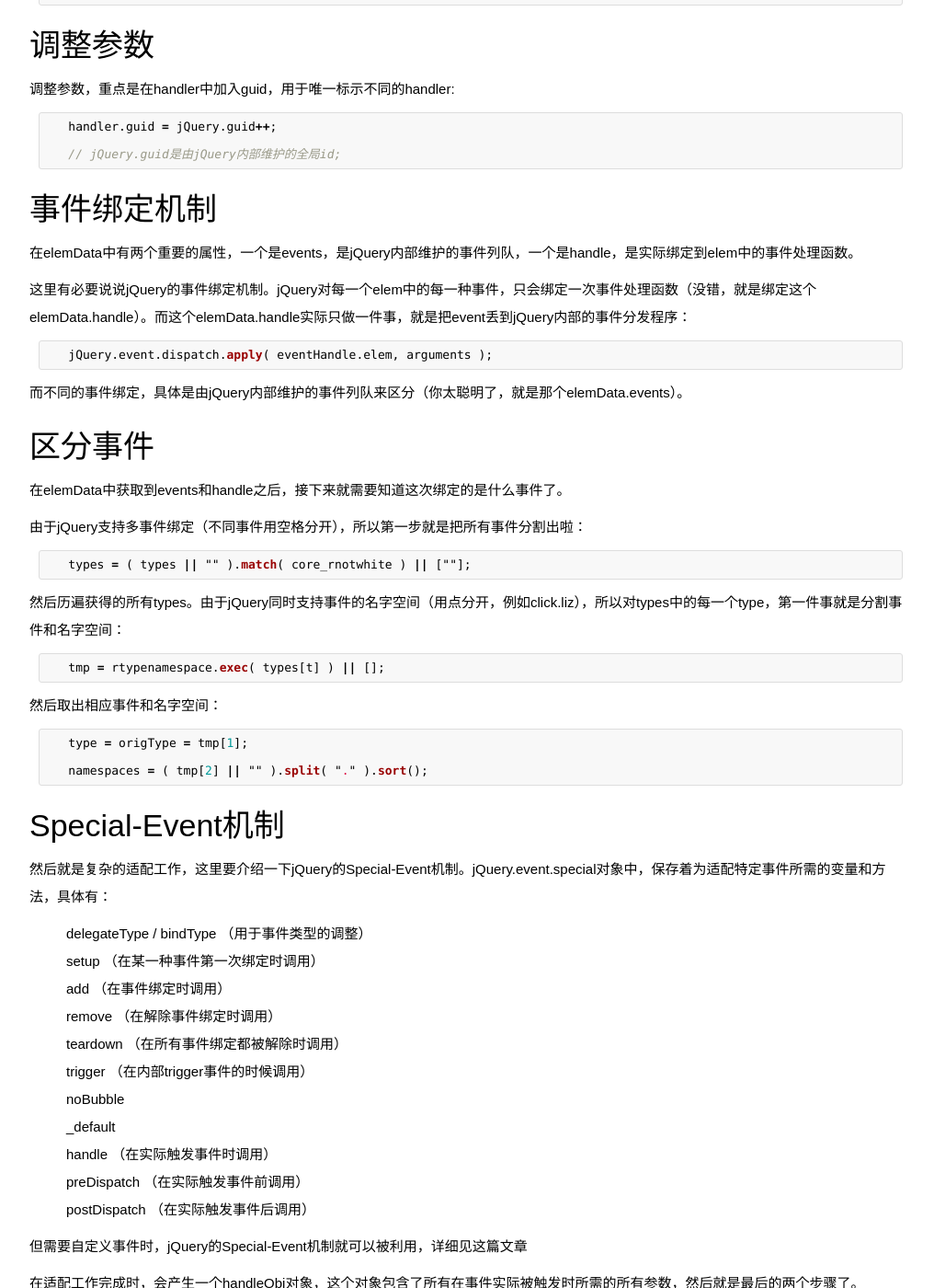
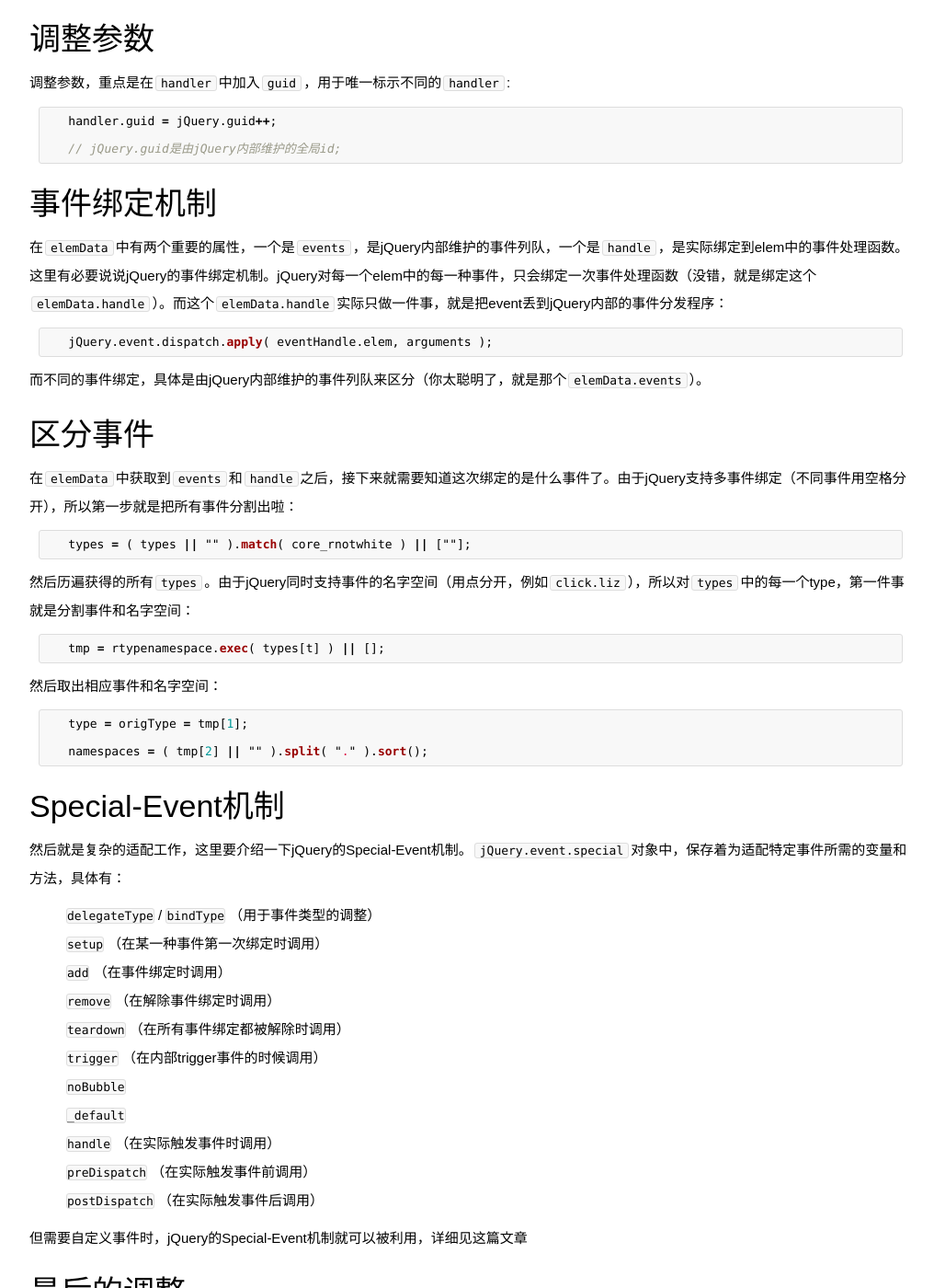
Before and after one commit to lizzz0523/lizzz0523.github.io, a Jekyll site: the page built from _posts/2013-04-19-event-part1.md, in a window 1280 px wide and 1400 px high, scrolled down 780 px. Shown: the whole window at 92% size, without its empty margins (128-1144 px from the left). Built offline with Jekyll 4.4.1, drawn with Linux system fonts in a browser that asks for light colours; nearby versions of some CDN libraries; Markdown is read by kramdown in place of the engine named in the settings; some of the changed lines change nothing that is shown; some of the changed text lies outside the part shown.

Commit message:
update post

```diff
--- a/_posts/2013-04-19-event-part1.md
+++ b/_posts/2013-04-19-event-part1.md
@@ -6,14 +6,12 @@ tags: [event system]
 ---
 
 
-今天花了点时间来研究一下jQuery的event系统。首先我们会分析一下，jQuery绑定事件的机制，其API为jQuery的on方法。
+今天花了点时间来研究一下jQuery的event系统。首先我们会分析一下，jQuery绑定事件的机制，其API为jQuery的`on`方法。
 
 
 ### API，jQuery#on
 
-在翻阅源码后，发现，on方法实质只完成一些参数调整的工作，而实际负责事件绑定的是其内部jQuery.event.add方法。
-
-在add方法中，首先是捕获一个与elem对应的，由jQuery内部维护的elemData，如果无法捕获则退出add方法：
+在翻阅源码后，发现，`on`方法实质只完成一些参数调整的工作，而实际负责事件绑定的是其内部`jQuery.event.add`方法。在`add`方法中，首先是捕获一个与elem对应的，由jQuery内部维护的`elemData`，如果无法捕获则退出`add`方法：
 
 {% highlight javascript %}
 
@@ -24,7 +22,7 @@ tags: [event system]
 
 ### 调整参数
 
-调整参数，重点是在handler中加入guid，用于唯一标示不同的handler:
+调整参数，重点是在`handler`中加入`guid`，用于唯一标示不同的`handler`:
 
 {% highlight javascript %}
 
@@ -36,9 +34,7 @@ tags: [event system]
 
 ### 事件绑定机制
 
-在elemData中有两个重要的属性，一个是events，是jQuery内部维护的事件列队，一个是handle，是实际绑定到elem中的事件处理函数。
-
-这里有必要说说jQuery的事件绑定机制。jQuery对每一个elem中的每一种事件，只会绑定一次事件处理函数（没错，就是绑定这个elemData.handle）。而这个elemData.handle实际只做一件事，就是把event丢到jQuery内部的事件分发程序：
+在`elemData`中有两个重要的属性，一个是`events`，是jQuery内部维护的事件列队，一个是`handle`，是实际绑定到elem中的事件处理函数。这里有必要说说jQuery的事件绑定机制。jQuery对每一个elem中的每一种事件，只会绑定一次事件处理函数（没错，就是绑定这个`elemData.handle`）。而这个`elemData.handle`实际只做一件事，就是把event丢到jQuery内部的事件分发程序：
 
 {% highlight javascript %}
 
@@ -46,14 +42,12 @@ tags: [event system]
 
 {% endhighlight %}
 
-而不同的事件绑定，具体是由jQuery内部维护的事件列队来区分（你太聪明了，就是那个elemData.events）。
+而不同的事件绑定，具体是由jQuery内部维护的事件列队来区分（你太聪明了，就是那个`elemData.events`）。
 
 
 ### 区分事件
 
-在elemData中获取到events和handle之后，接下来就需要知道这次绑定的是什么事件了。
-
-由于jQuery支持多事件绑定（不同事件用空格分开），所以第一步就是把所有事件分割出啦：
+在`elemData`中获取到`events`和`handle`之后，接下来就需要知道这次绑定的是什么事件了。由于jQuery支持多事件绑定（不同事件用空格分开），所以第一步就是把所有事件分割出啦：
 
 {% highlight javascript %}
 
@@ -61,7 +55,7 @@ tags: [event system]
 
 {% endhighlight %}
 
-然后历遍获得的所有types。由于jQuery同时支持事件的名字空间（用点分开，例如click.liz），所以对types中的每一个type，第一件事就是分割事件和名字空间：
+然后历遍获得的所有`types`。由于jQuery同时支持事件的名字空间（用点分开，例如`click.liz`），所以对`types`中的每一个type，第一件事就是分割事件和名字空间：
 
 {% highlight javascript %}
 
@@ -81,35 +75,34 @@ tags: [event system]
 
 ### Special-Event机制
 
-然后就是复杂的适配工作，这里要介绍一下jQuery的Special-Event机制。jQuery.event.special对象中，保存着为适配特定事件所需的变量和方法，具体有：
+然后就是复杂的适配工作，这里要介绍一下jQuery的Special-Event机制。`jQuery.event.special`对象中，保存着为适配特定事件所需的变量和方法，具体有：
 
-+ delegateType / bindType （用于事件类型的调整）
-+ setup （在某一种事件第一次绑定时调用）
-+ add （在事件绑定时调用）
-+ remove （在解除事件绑定时调用）
-+ teardown （在所有事件绑定都被解除时调用）
-+ trigger （在内部trigger事件的时候调用）
-+ noBubble
-+ _default
-+ handle （在实际触发事件时调用）
-+ preDispatch （在实际触发事件前调用）
-+ postDispatch （在实际触发事件后调用）
++ `delegateType` / `bindType` （用于事件类型的调整）
++ `setup` （在某一种事件第一次绑定时调用）
++ `add` （在事件绑定时调用）
++ `remove` （在解除事件绑定时调用）
++ `teardown` （在所有事件绑定都被解除时调用）
++ `trigger` （在内部trigger事件的时候调用）
++ `noBubble`
++ `_default`
++ `handle` （在实际触发事件时调用）
++ `preDispatch` （在实际触发事件前调用）
++ `postDispatch` （在实际触发事件后调用）
 
 但需要自定义事件时，jQuery的Special-Event机制就可以被利用，详细见[这篇文章][1]
 
-在适配工作完成时，会产生一个handleObj对象，这个对象包含了所有在事件实际被触发时所需的所有参数，然后就是最后的两个步骤了。
 
-1. 如果检查到该事件没有被绑定过，则调用special.setup方法并在elem中绑定该事件（记住，只绑定一次）
-2. 执行special.add方法，并把刚刚产生的handleObj对象加入到events列队中
+### 最后的调整
+
+在适配工作完成时，会产生一个`handleObj`对象，这个对象包含了所有在事件实际被触发时所需的所有参数，然后就是最后的两个步骤了。
+
+1. 如果检查到该事件没有被绑定过，则调用`special.setup`方法并在elem中绑定该事件（记住，只绑定一次）
+2. 执行`special.add`方法，并把刚刚产生的`handleObj`对象加入到`events`列队中
 
 最后上个图吧，这样会清晰一些：
 
 ![jQuery event 系统][2]
 
 
-
-
-
-
 [1]: http://brandonaaron.net/blog/2009/03/26/special-events
 [2]: {{ site.url }}images/post/event-system-20130419-001.png
```
